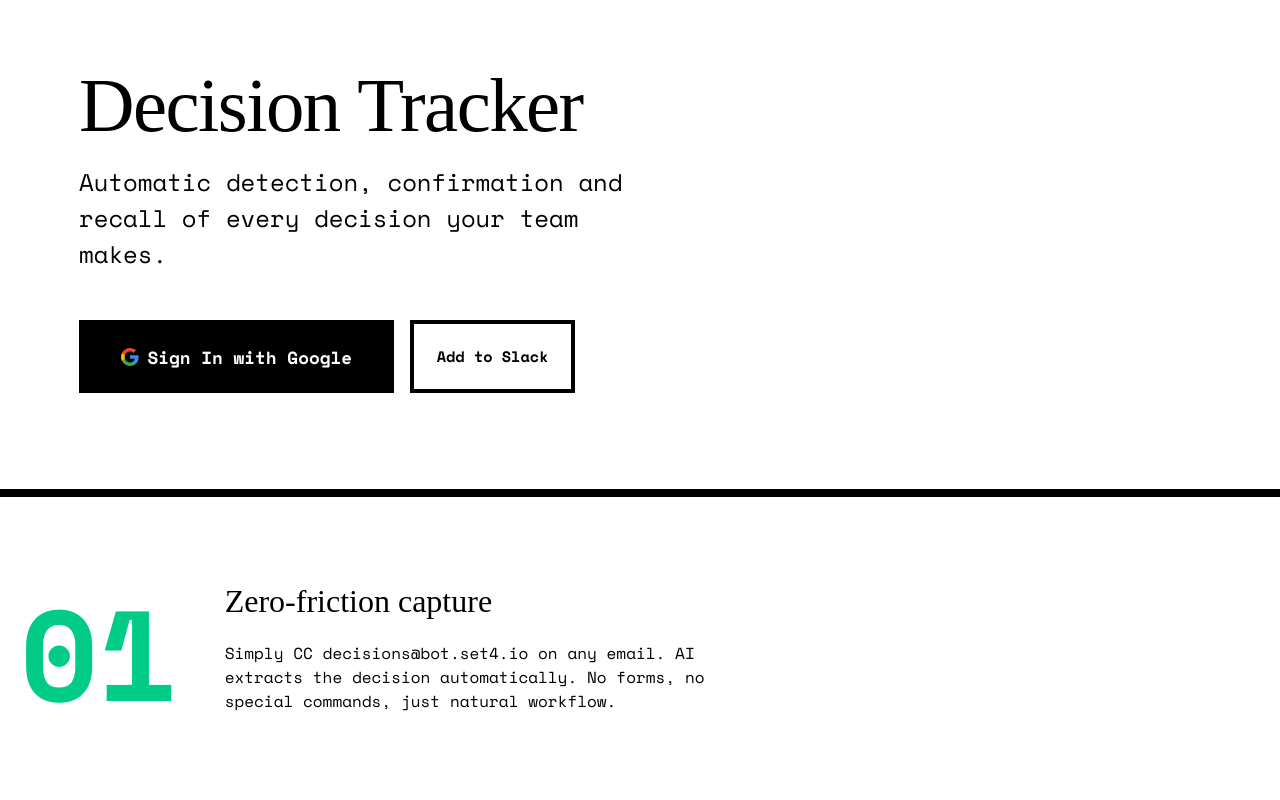
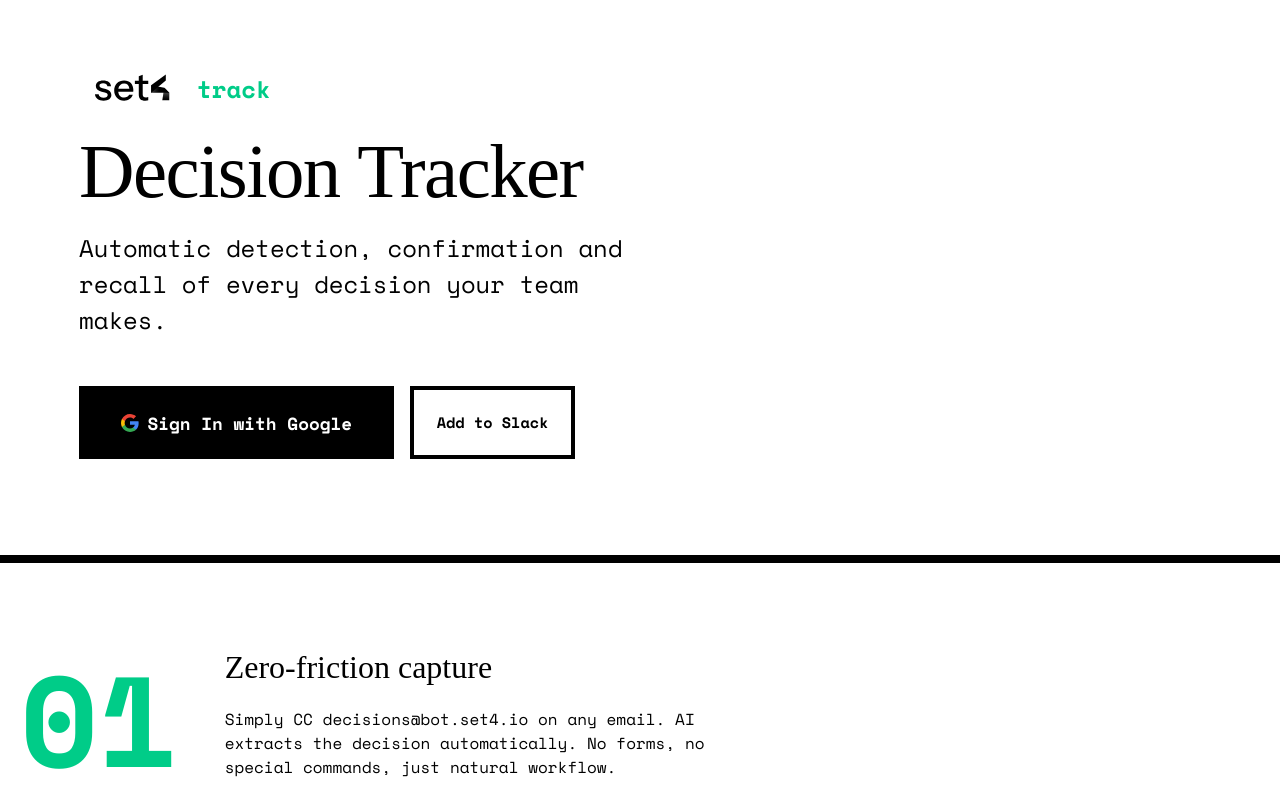
Before and after one commit to set4tech/track, a website: page index.html in a window 1280 px wide. Shown: the top 800 px of the page. Drawn offline with nearby package versions, Linux system fonts and the light colour scheme; a web font is replaced by a local one.

Commit message:
fix: svg

```diff
--- a/index.html
+++ b/index.html
@@ -95,6 +95,10 @@
 
 <header>
   <div class="wrapper">
+    <div style="display: flex; align-items: center; gap: 12px; margin-bottom: 1rem;">
+      <img src="/set4-logo.svg" alt="Set4" style="height: 50px; width: auto;">
+      <span style="font-size: 24px; color: var(--green); font-weight: 700;">track</span>
+    </div>
     <h1 class="tagline">Decision&nbsp;Tracker</h1>
     <p class="sub">Automatic detection, confirmation and recall of every decision your team makes.</p>
     <div class="cta-group">
```
